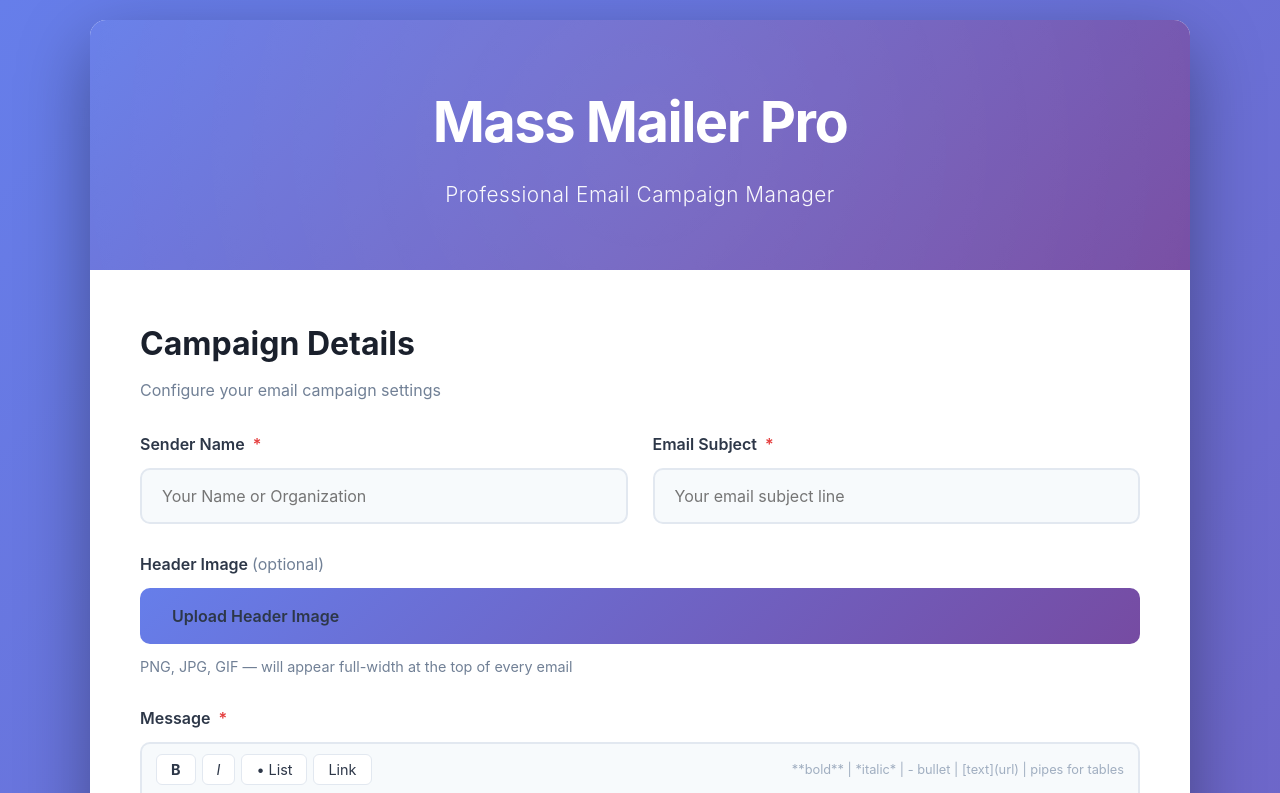
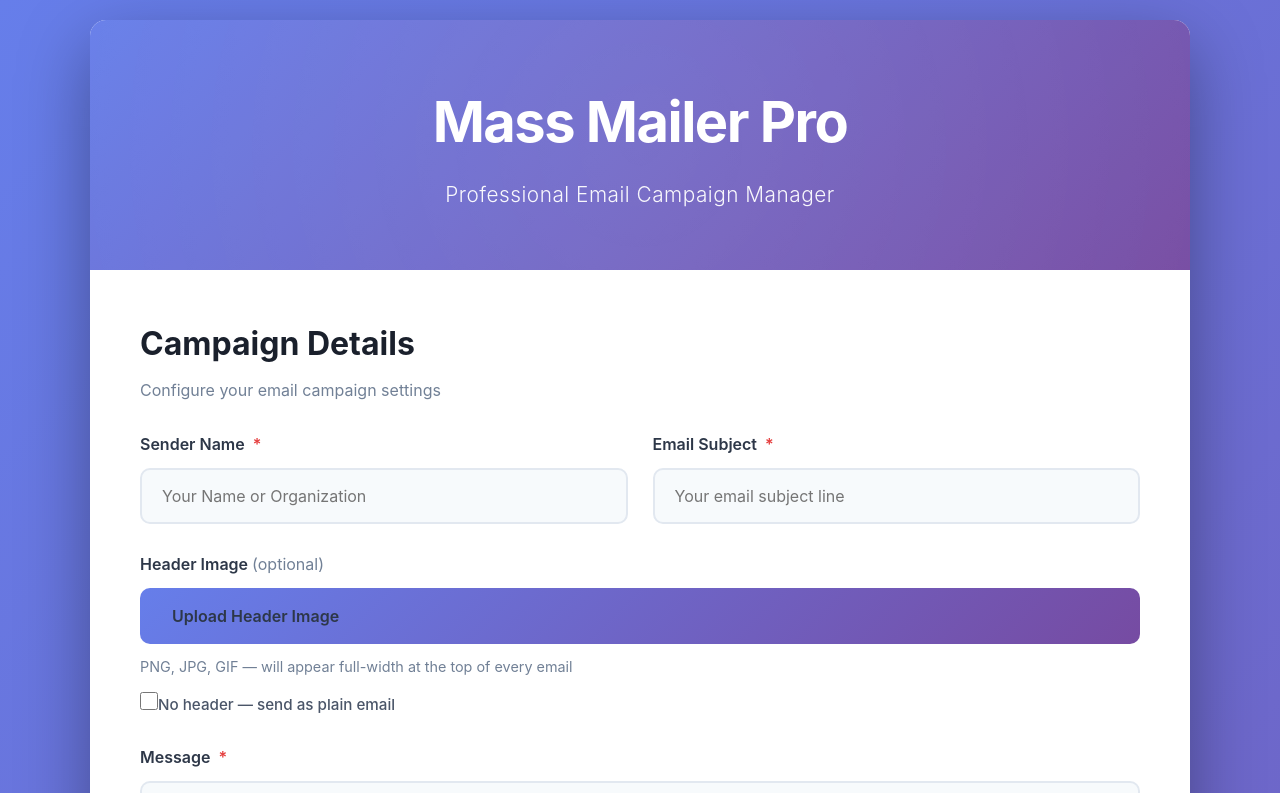
Before and after one commit to KaranGupta2005/Cold-Mailer, a React (Vite) app in the folder client/: page / in a window 1280 px wide. Shown: the top 793 px of the page. Built offline with nearby package versions, Linux system fonts and the light colour scheme.

Commit message:
Plain email mode: raw text left-aligned, no container, Gmail-style

```diff
--- a/client/src/App.css
+++ b/client/src/App.css
@@ -530,3 +530,37 @@ html {
 @media (max-width: 600px) {
   .toolbar-hint { display: none; }
 }
+
+/* No header toggle */
+.toggle-label {
+  display: flex;
+  align-items: center;
+  gap: 10px;
+  margin-top: 14px;
+  cursor: pointer;
+  user-select: none;
+}
+
+.toggle-label input[type="checkbox"] {
+  width: 18px;
+  height: 18px;
+  accent-color: #667eea;
+  cursor: pointer;
+}
+
+.toggle-text {
+  font-size: 0.95rem;
+  color: #4a5568;
+  font-weight: 500;
+}
+
+.no-header-notice {
+  padding: 14px 18px;
+  background: #f0fff4;
+  border: 2px solid #9ae6b4;
+  border-radius: 10px;
+  color: #276749;
+  font-size: 0.95rem;
+  font-weight: 500;
+  margin-bottom: 10px;
+}
--- a/client/src/App.jsx
+++ b/client/src/App.jsx
@@ -8,6 +8,7 @@ function App() {
     message: '',
     emailList: '',
     logoUrl: '',
+    noHeader: false,
     batchSize: 50,
     batchDelay: 120000,
     emailDelay: 1000
@@ -32,8 +33,8 @@ function App() {
   const [emailCount, setEmailCount] = useState(0);
 
   const handleChange = (e) => {
-    const { name, value } = e.target;
-    setFormData(prev => ({ ...prev, [name]: value }));
+    const { name, value, type, checked } = e.target;
+    setFormData(prev => ({ ...prev, [name]: type === 'checkbox' ? checked : value }));
     if (name === 'emailList') {
       setEmailCount(value.split(/[\n,]/).filter(e => e.trim()).length);
     }
@@ -189,7 +190,9 @@ function App() {
 
             <div className="form-group">
               <label>Header Image <span style={{ color: '#718096', fontWeight: 400 }}>(optional)</span></label>
-              {headerPreview ? (
+              {formData.noHeader ? (
+                <div className="no-header-notice">No header — email will appear as a plain message</div>
+              ) : headerPreview ? (
                 <div className="header-preview">
                   <img src={headerPreview} alt="Header preview" />
                   <button type="button" className="remove-btn" onClick={removeHeaderImage}>Remove</button>
@@ -203,6 +206,15 @@ function App() {
                   <small>PNG, JPG, GIF — will appear full-width at the top of every email</small>
                 </>
               )}
+              <label className="toggle-label">
+                <input
+                  type="checkbox"
+                  name="noHeader"
+                  checked={formData.noHeader}
+                  onChange={handleChange}
+                />
+                <span className="toggle-text">No header — send as plain email</span>
+              </label>
             </div>
 
             <div className="form-group">
```
Also changed, not shown: 1 other file (tests, documents, lock files or other folders).
